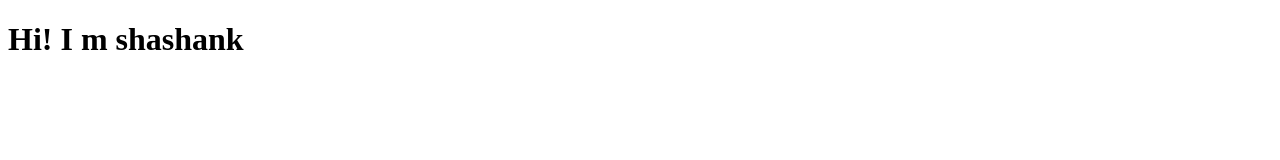
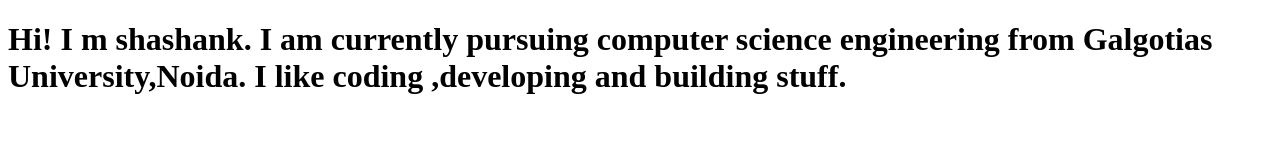
Before and after one commit to shashank1223/shashank-site, a plain HTML site: page index.html in a window 1280 px wide. Drawn offline with Linux system fonts and the light colour scheme.

Commit message:
update : index.html

```diff
--- a/index.html
+++ b/index.html
@@ -3,10 +3,13 @@
 <head>
     <meta charset="UTF-8">
     <meta name="viewport" content="width=device-width, initial-scale=1.0">
-    <title> student site</title>
+    <title> studentsite</title>
 </head>
 <body>
-    <h1>Hi! I m shashank</h1>
+    <h1>Hi! I m shashank. I am currently pursuing  computer science engineering
+        from Galgotias University,Noida. I like coding ,developing and building
+        stuff.
+    </h1>
 
 </body>
 </html>
```
